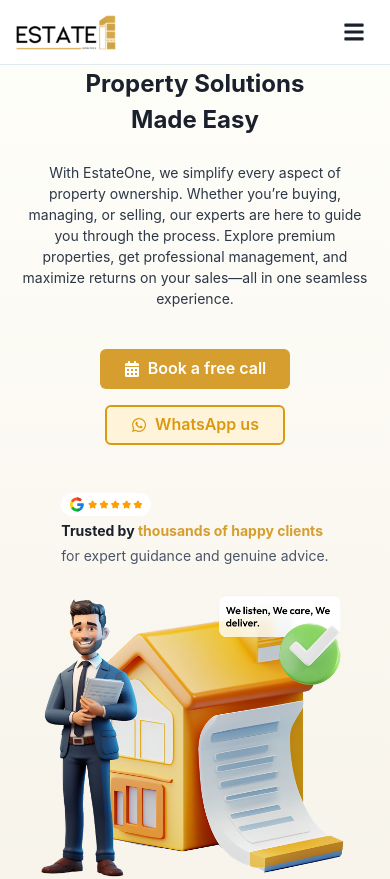
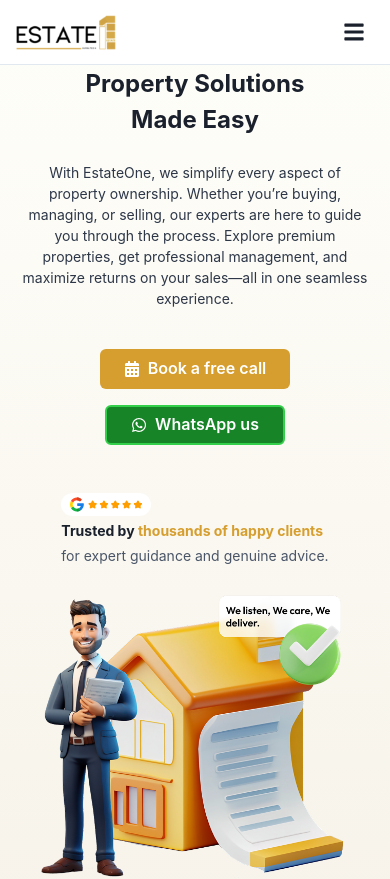
Before and after one commit to Ahsan-26/estate-frontend, a React (Create React App) app: page / in a window 390 px wide. Shown: the top 879 px of the page. Built offline with nearby package versions, Linux system fonts and the light colour scheme.

Commit message:
ui-fully responsive

```diff
--- a/src/components/Buttons.js
+++ b/src/components/Buttons.js
@@ -48,9 +48,9 @@
 
   return (
     <Button
-      border="2px solid #da990e"
-      color="#da990e"
-      bg="#fff3d9"
+      border="2px solid rgb(52, 207, 75)"
+      color="white"
+      bg="rgb(22, 132, 39)"
        _active={{ transform: "scale(1.1)" }}
         transition="transform 0.1s ease-in-out"
         _hover={{
```
